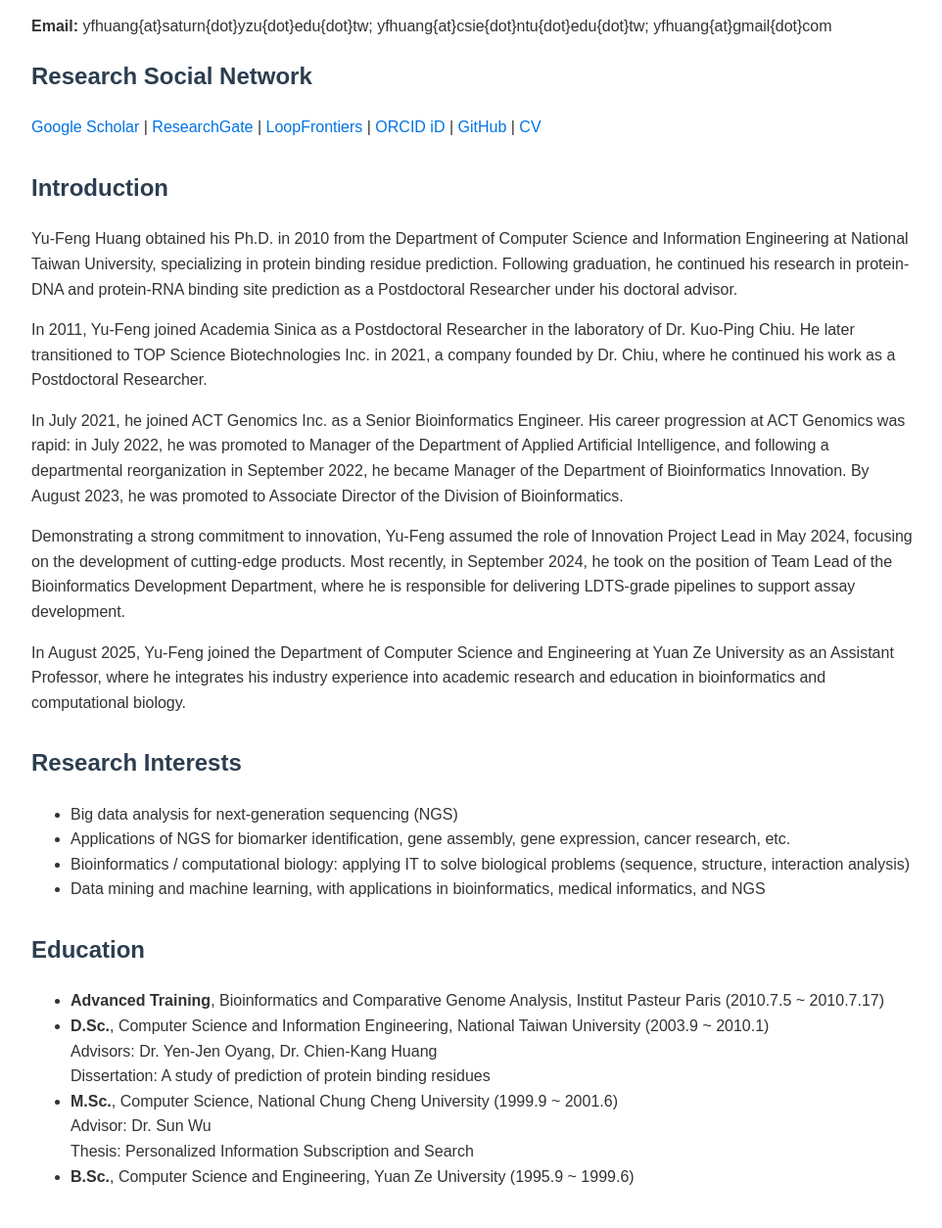
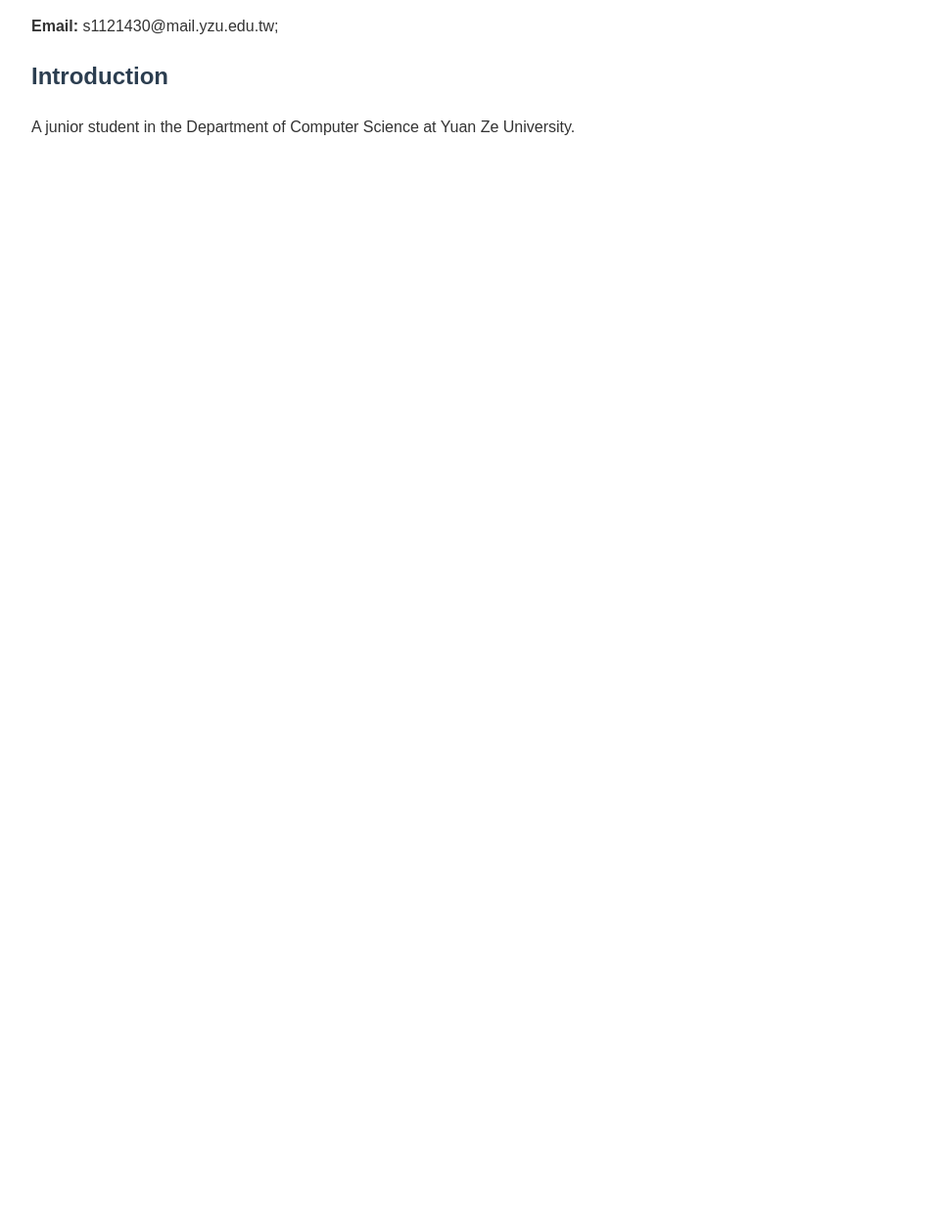
Before and after one commit to circleaa/circleaa.github.io, a plain HTML site: page index.html in a window 1280 px wide. Shown: the part 99-1353 px from the top of the page at 98% size, without its empty margins (158-1120 px from the left). After the commit the page ends 800 px from the top, so only its background shows below. Drawn offline with Linux system fonts and the light colour scheme.

Commit message:
Update index.html

```diff
--- a/index.html
+++ b/index.html
@@ -2,7 +2,7 @@
 <html lang="en">
 <head>
   <meta charset="UTF-8">
-  <title>Yu-Feng Huang, Ph.D - Personal Page</title>
+  <title>Yu-Chia Wang - Personal Page</title>
   <style>
     body {
       font-family: Arial, sans-serif;
@@ -28,68 +28,16 @@
 </head>
 <body>
 
-  <h1>Yu-Feng Huang, Ph.D / 黃鈺峰</h1>
+  <h1>Yu-Chia Wang / 王郁佳</h1>
   <p><strong>Email:</strong>
-    yfhuang{at}saturn{dot}yzu{dot}edu{dot}tw;
-    yfhuang{at}csie{dot}ntu{dot}edu{dot}tw;
-    yfhuang{at}gmail{dot}com
+    s1121430@mail.yzu.edu.tw;
   </p>
-
-  <div class="section">
-    <h2>Research Social Network</h2>
-    <p>
-      <a href="#">Google Scholar</a> |
-      <a href="#">ResearchGate</a> |
-      <a href="#">LoopFrontiers</a> |
-      <a href="#">ORCID iD</a> |
-      <a href="#">GitHub</a> |
-      <a href="#">CV</a>
-    </p>
-  </div>
 
   <div class="section">
     <h2>Introduction</h2>
     <p>
-      Yu-Feng Huang obtained his Ph.D. in 2010 from the Department of Computer Science and Information Engineering at National Taiwan University, specializing in protein binding residue prediction. Following graduation, he continued his research in protein-DNA and protein-RNA binding site prediction as a Postdoctoral Researcher under his doctoral advisor.
+      A junior student in the Department of Computer Science at Yuan Ze University.
     </p>
-    <p>
-      In 2011, Yu-Feng joined Academia Sinica as a Postdoctoral Researcher in the laboratory of Dr. Kuo-Ping Chiu. He later transitioned to TOP Science Biotechnologies Inc. in 2021, a company founded by Dr. Chiu, where he continued his work as a Postdoctoral Researcher.
-    </p>
-    <p>
-      In July 2021, he joined ACT Genomics Inc. as a Senior Bioinformatics Engineer. His career progression at ACT Genomics was rapid: in July 2022, he was promoted to Manager of the Department of Applied Artificial Intelligence, and following a departmental reorganization in September 2022, he became Manager of the Department of Bioinformatics Innovation. By August 2023, he was promoted to Associate Director of the Division of Bioinformatics.
-    </p>
-    <p>
-      Demonstrating a strong commitment to innovation, Yu-Feng assumed the role of Innovation Project Lead in May 2024, focusing on the development of cutting-edge products. Most recently, in September 2024, he took on the position of Team Lead of the Bioinformatics Development Department, where he is responsible for delivering LDTS-grade pipelines to support assay development.
-    </p>
-    <p>
-      In August 2025, Yu-Feng joined the Department of Computer Science and Engineering at Yuan Ze University as an Assistant Professor, where he integrates his industry experience into academic research and education in bioinformatics and computational biology.
-    </p>
-  </div>
-
-  <div class="section">
-    <h2>Research Interests</h2>
-    <ul>
-      <li>Big data analysis for next-generation sequencing (NGS)</li>
-      <li>Applications of NGS for biomarker identification, gene assembly, gene expression, cancer research, etc.</li>
-      <li>Bioinformatics / computational biology: applying IT to solve biological problems (sequence, structure, interaction analysis)</li>
-      <li>Data mining and machine learning, with applications in bioinformatics, medical informatics, and NGS</li>
-    </ul>
-  </div>
-
-  <div class="section">
-    <h2>Education</h2>
-    <ul>
-      <li><strong>Advanced Training</strong>, Bioinformatics and Comparative Genome Analysis, Institut Pasteur Paris (2010.7.5 ~ 2010.7.17)</li>
-      <li><strong>D.Sc.</strong>, Computer Science and Information Engineering, National Taiwan University (2003.9 ~ 2010.1)<br>
-        Advisors: Dr. Yen-Jen Oyang, Dr. Chien-Kang Huang<br>
-        Dissertation: A study of prediction of protein binding residues
-      </li>
-      <li><strong>M.Sc.</strong>, Computer Science, National Chung Cheng University (1999.9 ~ 2001.6)<br>
-        Advisor: Dr. Sun Wu<br>
-        Thesis: Personalized Information Subscription and Search
-      </li>
-      <li><strong>B.Sc.</strong>, Computer Science and Engineering, Yuan Ze University (1995.9 ~ 1999.6)</li>
-    </ul>
   </div>
 
 </body>
```
